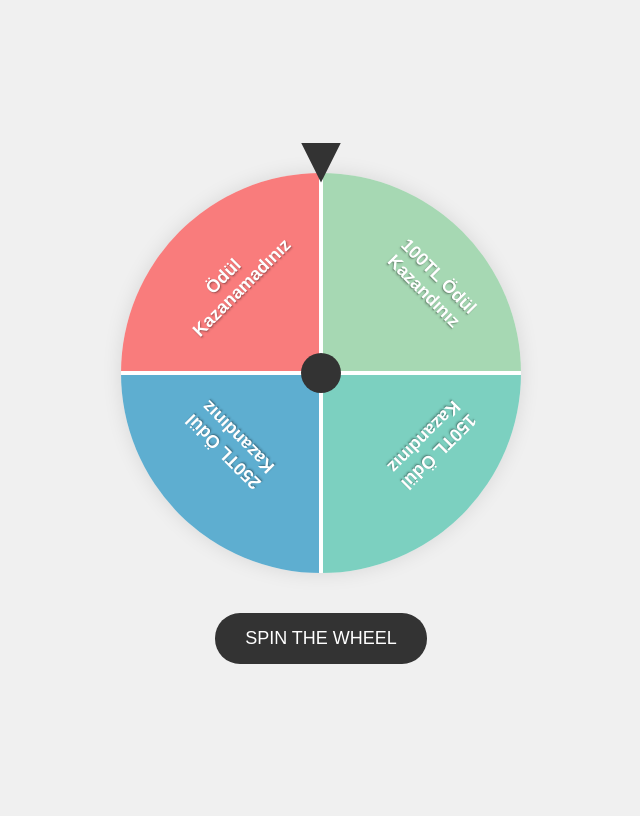
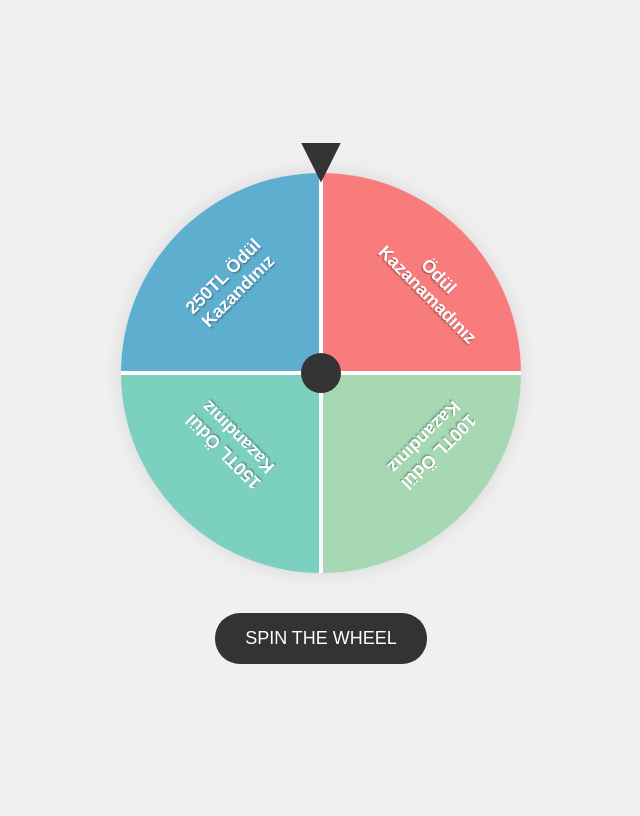
Before and after one commit to SERHA1/api-req, a Flask app: template templates/wheel.html in a window 1280 px wide. Shown: the whole page, without its empty margins (319-959 px from the left). Run offline with Flask 3, Linux system fonts and the light colour scheme; the template is opened without the code that fills it, so the values that code supplies are empty; some libraries are stand-ins or nearby versions.

Commit message:
Fwheel 30 -additional award fix

```diff
--- a/app.py
+++ b/app.py
@@ -131,7 +131,7 @@ GAME_SEGMENTS = [
     {'position': 3, 'type': 'win', 'text': 'Win 250TL Bonus', 'amount': 250, 'planId': 14747}
 ]
 
-# Update the WHEEL_SEGMENTS to include 150TL prize
+# Update the WHEEL_SEGMENTS to match the new visual layout
 WHEEL_SEGMENTS = [
     {'position': 0, 'type': 'win', 'text': '100TL Ödül Kazandınız', 'amount': 100, 'planId': 14747},
     {'position': 1, 'type': 'win', 'text': '150TL Ödül Kazandınız', 'amount': 150, 'planId': 14747},
@@ -482,12 +482,11 @@ def spin():
         print(f"Selected segment position: {winning_segment['position']}, type: {winning_segment['type']}, text: {winning_segment['text']}")
 
         # Define the segment angles based on the wheel's visual layout
-        # These angles represent where the wheel should stop to point to each segment
         segment_angles = {
-            0: 45,    # "100TL Ödül Kazandınız" - top-left (light green)
-            1: 135,   # "150TL Ödül Kazandınız" - top-right (medium green)
-            2: 225,   # "250TL Ödül Kazandınız" - bottom-right (dark green)
-            3: 315    # "Ödül Kazanamadınız" - bottom-left (red)
+            0: 315,  # "100TL Ödül Kazandınız" - top-right (light green)
+            1: 225,  # "150TL Ödül Kazandınız" - bottom-right (medium green)
+            2: 135,  # "250TL Ödül Kazandınız" - bottom-left (dark green)
+            3: 45    # "Ödül Kazanamadınız" - top-left (red)
         }
 
         # Calculate final rotation to ensure it stops at the correct position
--- a/templates/wheel.html
+++ b/templates/wheel.html
@@ -31,10 +31,10 @@
             box-shadow: 0 0 20px rgba(0,0,0,0.1);
             overflow: hidden;
             background: conic-gradient(
-                #A6D8B3 0deg 90deg,    /* Light green for 100TL */
-                #7CD0C0 90deg 180deg,  /* Medium green for 150TL */
-                #5EAED0 180deg 270deg, /* Dark green for 250TL */
-                #F97C7C 270deg 360deg  /* Red for no award */
+                #F97C7C 0deg 90deg,    /* Red for no award */
+                #A6D8B3 90deg 180deg,  /* Light green for 100TL */
+                #7CD0C0 180deg 270deg, /* Medium green for 150TL */
+                #5EAED0 270deg 360deg  /* Dark green for 250TL */
             );
         }
 
@@ -155,10 +155,10 @@
     <div class="wheel-container">
         <div class="pointer"></div>
         <div class="wheel" id="wheel">
+            <div class="text-label">Ödül Kazanamadınız</div>
             <div class="text-label">100TL Ödül Kazandınız</div>
             <div class="text-label">150TL Ödül Kazandınız</div>
             <div class="text-label">250TL Ödül Kazandınız</div>
-            <div class="text-label">Ödül Kazanamadınız</div>
             <div class="wheel-center"></div>
         </div>
     </div>
```
